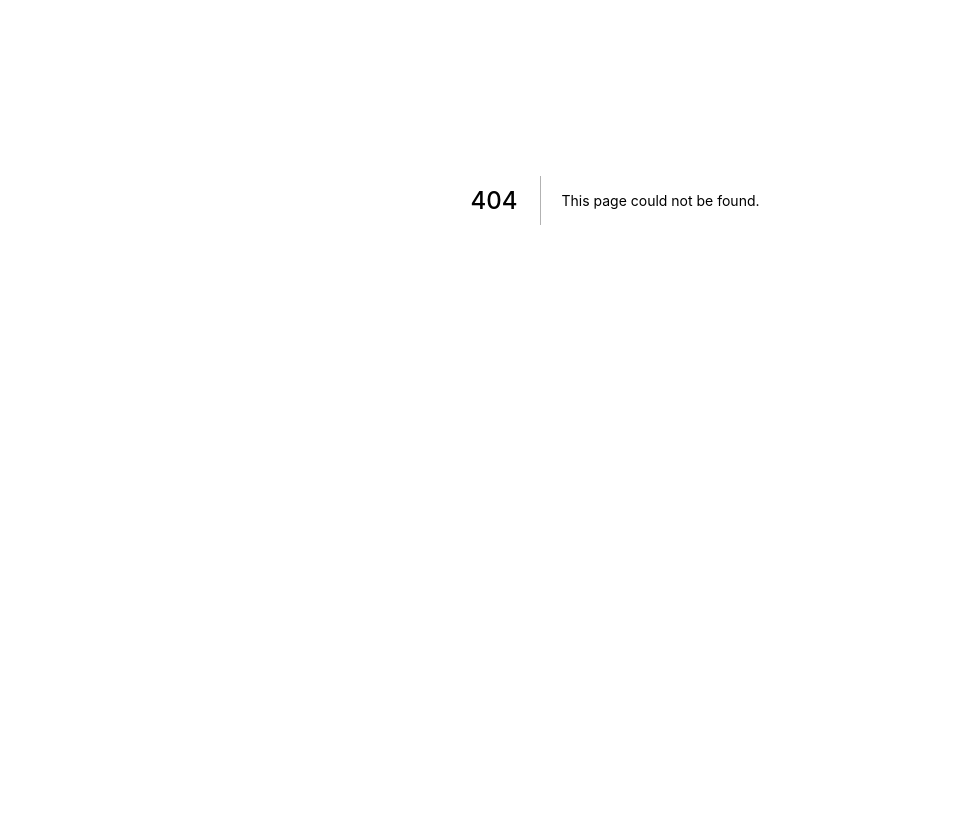
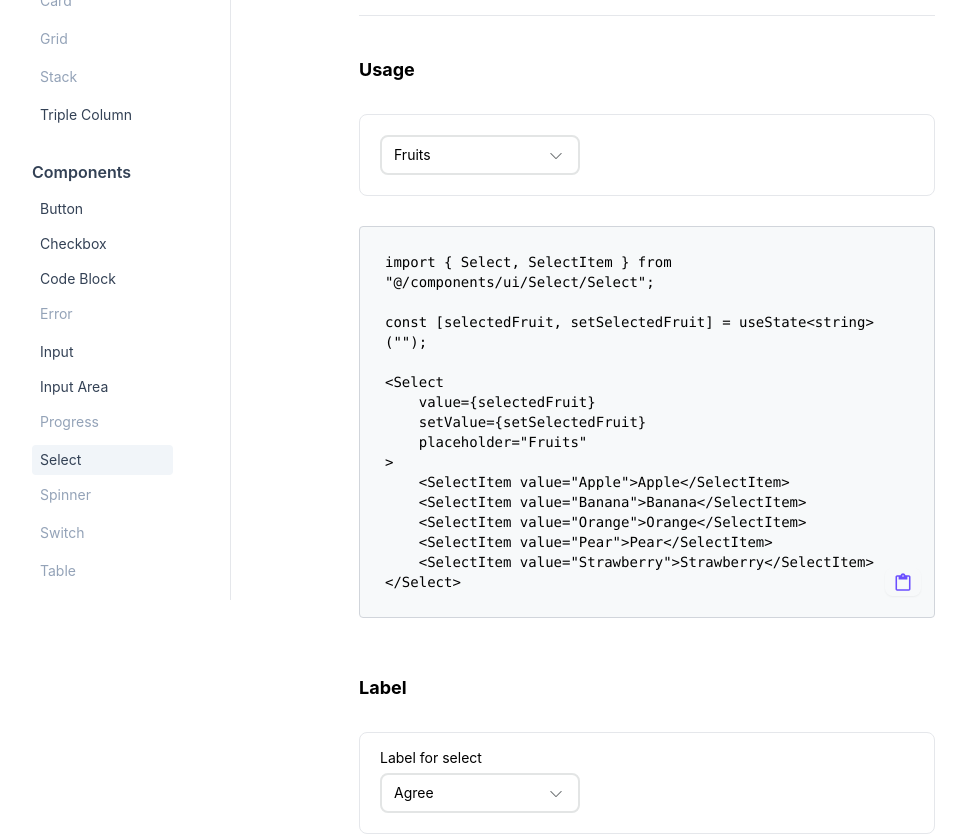
Before and after one commit to elijahnikov/ui, a Next.js app: page /select in a window 1280 px wide. Before the commit this address had no page. Shown: the part 200-1036 px from the top of the page, without its empty margins (25-991 px from the left). Before the commit the page ends 800 px from the top, so only its background shows below. Built offline with nearby package versions, Linux system fonts and the light colour scheme; a web font is replaced by a local one.

Commit message:
populating example page for select

```diff
--- a/src/components/ui/Select/Select.tsx
+++ b/src/components/ui/Select/Select.tsx
@@ -37,31 +37,33 @@ const Select = ({
 
     return (
         <>
-            {label && (
-                <div className="relative top-[-5px] ml-1">
-                    <label className="text-sm text-black dark:text-white">
-                        {label}
-                    </label>
-                </div>
-            )}{" "}
             <PopoverPrimitive.Root
                 open={open}
                 onOpenChange={() => setOpen(!open)}
             >
-                <PopoverPrimitive.Trigger
+                <PopoverPrimitive.Trigger>
+                    {label && (
+                        <div className="text-left relative top-[-5px]">
+                            <p className="text-sm text-black dark:text-white">
+                                {label}
+                            </p>
+                        </div>
+                    )}
+                    <div
                         className={`${
                             open
                                 ? "border-primary-base"
                                 : "border-sky-light dark:border-slate-800"
-                    } absolute text-sm flex w-[200px] py-2 px-3 text-left border-[2px] rounded-lg`}
+                        }  text-sm flex w-[200px] py-2 px-3 text-left border-[2px] rounded-lg`}
                     >
                         <p className="w-[90%]">
                             {value !== "" ? value : placeholder}
                         </p>
                         <BsChevronDown className="mt-1 fill-ink-light" />
+                    </div>
                 </PopoverPrimitive.Trigger>
                 <PopoverPrimitive.Portal>
-                    <PopoverPrimitive.Content className="max-h-[400px] overflow-y-scroll border-sky-light dark:border-slate-800 space-y-1 mt-2 w-[200px] rounded-lg p-[5px] border-[2px]">
+                    <PopoverPrimitive.Content className="bg-white dark:bg-black max-h-[400px] overflow-y-scroll border-sky-light dark:border-slate-800 space-y-1 mt-2 w-[200px] rounded-lg p-[5px] border-[2px]">
                         {searchable && (
                             <Input
                                 className="w-[100%]"
--- /dev/null
+++ b/src/maps/component/select.ts
@@ -0,0 +1,44 @@
+import { MenuMap } from "./types";
+
+export const selectMenuMap: MenuMap[] = [
+    {
+        label: "Usage",
+        href: "#usage",
+    },
+    {
+        label: "Label",
+        href: "#label",
+    },
+];
+
+export const selectCode = {
+    usage: `import { Select, SelectItem } from "@/components/ui/Select/Select";
+
+const [selectedFruit, setSelectedFruit] = useState<string>("");
+
+<Select
+    value={selectedFruit}
+    setValue={setSelectedFruit}
+    placeholder="Fruits"
+>
+    <SelectItem value="Apple">Apple</SelectItem>
+    <SelectItem value="Banana">Banana</SelectItem>
+    <SelectItem value="Orange">Orange</SelectItem>
+    <SelectItem value="Pear">Pear</SelectItem>
+    <SelectItem value="Strawberry">Strawberry</SelectItem>
+</Select>`,
+
+    label: `import { Select, SelectItem } from "@/components/ui/Select/Select";
+
+const [yesNo, setYesNo] = useState<string>("");
+
+<Select
+    label="Label for select"
+    value={yesNo}
+    setValue={setYesNo}
+    placeholder="Agree"
+>
+    <SelectItem value="Yes">Yes</SelectItem>
+    <SelectItem value="No">No</SelectItem>
+</Select>`,
+};
--- a/src/maps/componentMap.ts
+++ b/src/maps/componentMap.ts
@@ -69,7 +69,7 @@ export const componentMap: ComponentSectionMapType[] = [
                 title: "Select",
                 value: "select",
                 href: "/select",
-                disabled: true,
+                disabled: false,
             },
             {
                 id: 4,
--- /dev/null
+++ b/src/pages/select.tsx
@@ -0,0 +1,77 @@
+import { useState } from "react";
+
+// Components
+import ExampleBlock from "@/components/common/ExampleBlock/ExampleBlock";
+import Layout from "@/components/common/Layout/Layout";
+import PageHeader from "@/components/common/PageHeader/PageHeader";
+import CodeBlock from "@/components/ui/CodeBlock/CodeBlock";
+
+// Select
+import { Select, SelectItem } from "@/components/ui/Select/Select";
+
+// Maps
+import { selectCode, selectMenuMap } from "@/maps/component/select";
+import GitHubRedirect from "@/components/common/GitHubRedirect/GitHubRedirect";
+
+interface SelectPageProps {}
+
+const SelectPage = ({}: SelectPageProps) => {
+    const [selectedFruit, setSelectedFruit] = useState<string>("");
+    const [yesNo, setYesNo] = useState<string>("");
+
+    return (
+        <Layout title="Select - Supercrumble UI" menuMap={selectMenuMap}>
+            <div className="mb-[40px]">
+                <PageHeader
+                    title="Select"
+                    description="Displays a list of options for the user to pick from, triggered by a button."
+                />
+            </div>
+            <div>
+                <a
+                    className="relative h-[20px] invisible top-[-80px]"
+                    id="usage"
+                ></a>
+                <h4 className="mb-[30px]">Usage</h4>
+                {/* PRIMARY BUTTON */}
+                <ExampleBlock>
+                    <Select
+                        value={selectedFruit}
+                        setValue={setSelectedFruit}
+                        placeholder="Fruits"
+                    >
+                        <SelectItem value="Apple">Apple</SelectItem>
+                        <SelectItem value="Banana">Banana</SelectItem>
+                        <SelectItem value="Orange">Orange</SelectItem>
+                        <SelectItem value="Pear">Pear</SelectItem>
+                        <SelectItem value="Strawberry">Strawberry</SelectItem>
+                    </Select>
+                </ExampleBlock>
+                <CodeBlock code={selectCode.usage} />
+            </div>
+
+            <div className="mt-[50px]">
+                <a
+                    className="relative h-[20px] invisible top-[-80px]"
+                    id="label"
+                ></a>
+                <h4 className="mb-[30px]">Label</h4>
+                <ExampleBlock className="space-x-5">
+                    <Select
+                        label="Label for select"
+                        value={yesNo}
+                        setValue={setYesNo}
+                        placeholder="Agree"
+                    >
+                        <SelectItem value="Yes">Yes</SelectItem>
+                        <SelectItem value="No">No</SelectItem>
+                    </Select>
+                </ExampleBlock>
+                <CodeBlock code={selectCode.label} />
+            </div>
+            <GitHubRedirect page="Select" href="" />
+        </Layout>
+    );
+};
+
+export default SelectPage;
```
Also changed, not shown: src/pages/button.tsx (+2 -7 lines). Lines whose indentation alone changed are shown as unchanged.
